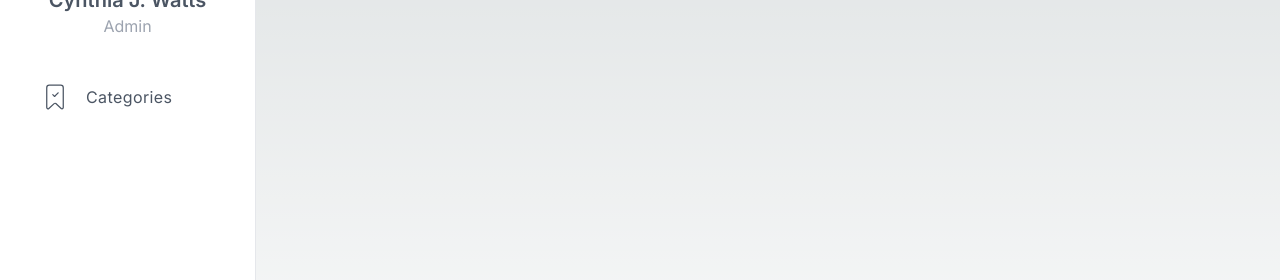
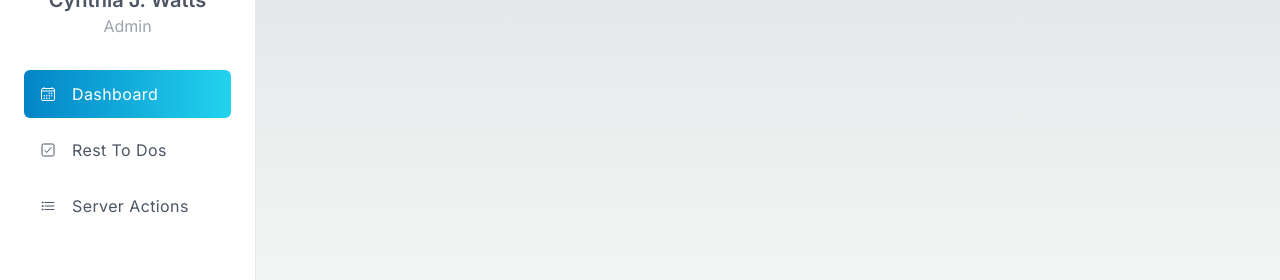
Before and after one commit to martuwilson/admin-to-do-next, a Next.js app: page /dashboard in a window 1280 px wide. Shown: the part 302-582 px from the top of the page. Built offline with nearby package versions, Linux system fonts and the light colour scheme.

Commit message:
Navigation system

```diff
--- a/src/components/Sidebar.tsx
+++ b/src/components/Sidebar.tsx
@@ -2,6 +2,26 @@
 import Link from 'next/link';
 import { CiLogout} from 'react-icons/ci';
 import { SidebarItem } from '.';
+import {IoCalendarOutline, IoCheckboxOutline, IoListOutline } from 'react-icons/io5';
+
+const menuItem = [
+  {
+    icon: <IoCalendarOutline />,
+    title: 'Dashboard',
+    path: '/dashboard'
+  },
+  {
+    icon: <IoCheckboxOutline />,
+    title: 'Rest To Dos',
+    path: '/dashboard/rest-todos'
+  },
+  {
+    icon: <IoListOutline />,
+    title: 'Server Actions',
+    path: '/dashboard/server-todos'
+  }
+]
+
 
 export const Sidebar = () => {
   return (
@@ -31,7 +51,11 @@
       </div>
 
       <ul className="space-y-2 tracking-wide mt-8">
-        <SidebarItem />
+
+        {menuItem.map(item => (
+          <SidebarItem key={item.path} {...item} />
+        ))}
+
 
       </ul>
     </div>
--- a/src/components/SidebarItem.tsx
+++ b/src/components/SidebarItem.tsx
@@ -1,14 +1,33 @@
+'use client';
+
 import Link from 'next/link'
+import { usePathname } from 'next/navigation';
 import React from 'react'
 import { CiBookmarkCheck } from 'react-icons/ci'
-{/* Active className: text-white bg-gradient-to-r from-sky-600 to-cyan-400 */}
-export const SidebarItem = () => {
+
+
+interface SidebarProps {
+  icon: React.ReactNode;
+  path: string;
+  title: string;
+}
+
+
+export const SidebarItem = ({icon, path, title}: SidebarProps) => {
+
+  const pathName = usePathname();
+
+
+  {/* Active className: text-white bg-gradient-to-r from-sky-600 to-cyan-400 */}
   return (
     <li>
-    <Link href="/dashboard/rest-todos" className="px-4 py-3 flex items-center space-x-4 rounded-md text-gray-600 group">
-      <CiBookmarkCheck size={30} />
-      <span className="group-hover:text-gray-700">Categories</span>
+    <Link href={ path } className={`
+    px-4 py-3 flex items-center space-x-4 rounded-md text-gray-600 group hover:bg-gradient-to-r hover:bg-sky-600 hover:text-white transition duration-300
+    ${ path === pathName ? 'text-white bg-gradient-to-r from-sky-600 to-cyan-400' : ''}
+    `}>
+      { icon }
+      <span className="group-hover:text-white-700">{title}</span>
     </Link>
-  </li>
+    </li>
   )
 }
```
